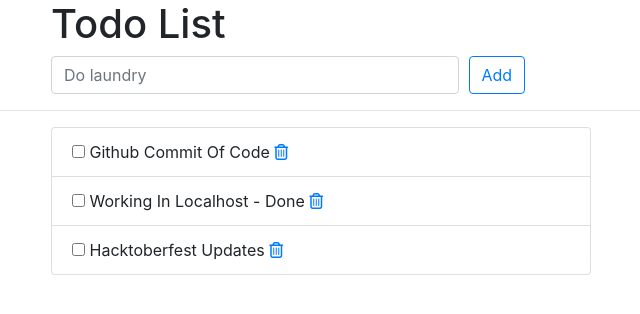
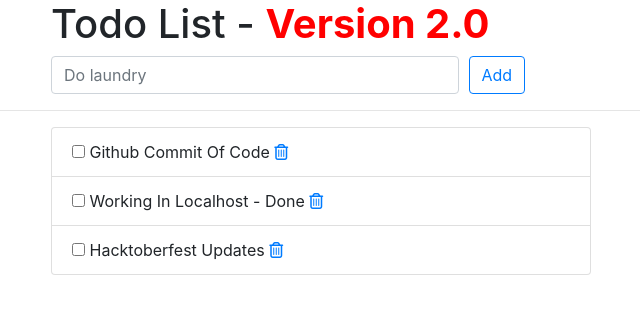
Before and after one commit to HarshitKumar1124/DevOps-CI-CD-Pipeline-Implementation, a Django app: page /todos/ in a window 1280 px wide. Shown: the top 314 px of the page, without its empty margins (224-864 px from the left). Run offline with Django 3.2, Linux system fonts and the light colour scheme; data comes from the database, SQL or seed files in the repository; some libraries are stand-ins or nearby versions.

Commit message:
Added Version 2.0 updates

```diff
--- a/todos/templates/todos/index.html
+++ b/todos/templates/todos/index.html
@@ -12,7 +12,7 @@
     <div class="offset-md-2 col-lg-9">
       <div class="page-header">
         <h1>
-          Todo List
+          Todo List - <b style="color:red">Version 2.0</b>
         </h1>
       </div>
     </div>
```
Also changed, not shown: 1 other file.
